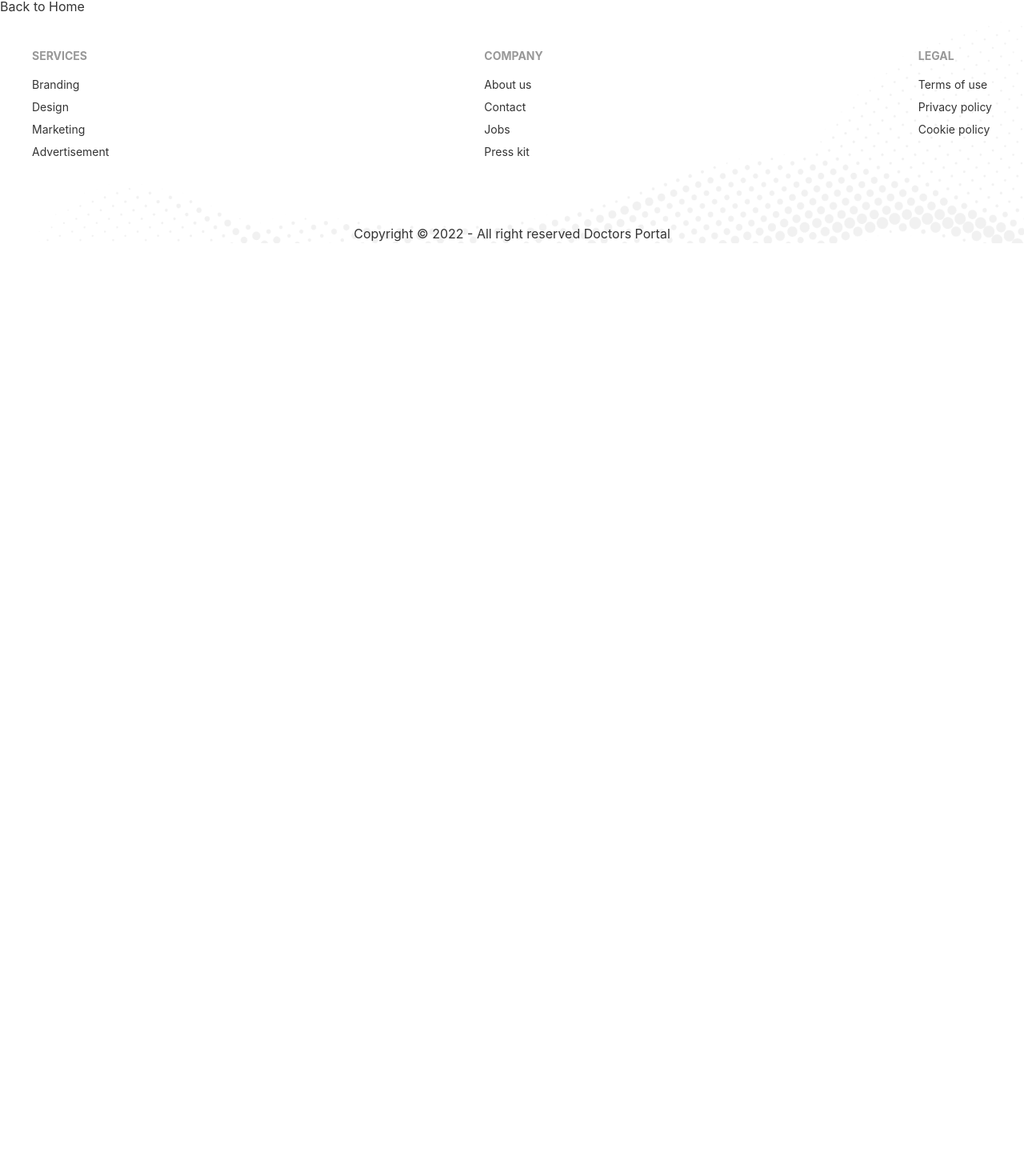
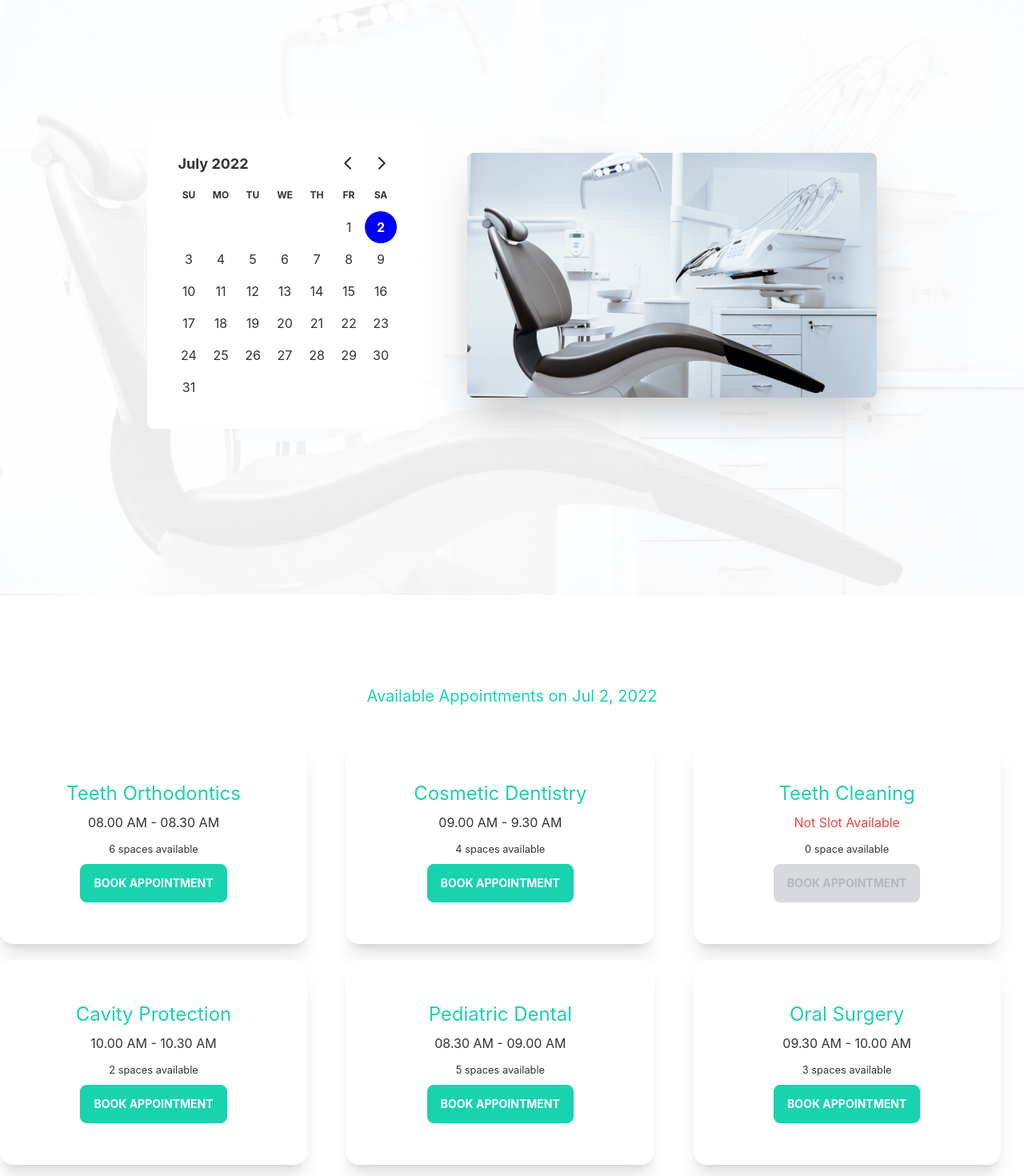
Before and after one commit to rashidul191/doctors-portal-client, a React (Create React App) app: page /appointment in a window 1280 px wide. Shown: the part 120-1590 px from the top of the page at 80% size. Before the commit the page ends 800 px from the top, so only its background shows below. Built offline with nearby package versions, Linux system fonts and the light colour scheme.

Commit message:
booking modal done

```diff
--- a/package.json
+++ b/package.json
@@ -7,7 +7,9 @@
     "@testing-library/react": "^13.3.0",
     "@testing-library/user-event": "^13.5.0",
     "daisyui": "^2.17.0",
+    "date-fns": "^2.28.0",
     "react": "^18.2.0",
+    "react-day-picker": "^8.0.7",
     "react-dom": "^18.2.0",
     "react-router-dom": "^6.3.0",
     "react-scripts": "5.0.1",
--- a/public/index.html
+++ b/public/index.html
@@ -24,7 +24,7 @@
       work correctly both with client-side routing and a non-root public URL.
       Learn how to configure a non-root public URL by running `npm run build`.
     -->
-    <title>React App</title>
+    <title>Doctor Portal</title>
   </head>
   <body>
     <noscript>You need to enable JavaScript to run this app.</noscript>
--- /dev/null
+++ b/public/services.json
@@ -0,0 +1,57 @@
+[
+    {
+      "_id": 1,
+      "name": "Teeth Orthodontics",
+      "slots": [
+        "08.00 AM - 08.30 AM",
+        "08.30 AM - 09.00 AM",
+        "09.00 AM - 9.30 AM",
+        "09.30 AM - 10.00 AM",
+        "10.00 AM - 10.30 AM",
+        "10.30 AM - 11.00 AM"
+      ]
+    },
+    {
+      "_id": 2,
+      "name": "Cosmetic Dentistry",
+      "slots": [
+        "09.00 AM - 9.30 AM",
+        "09.30 AM - 10.00 AM",
+        "10.00 AM - 10.30 AM",
+        "10.30 AM - 11.00 AM"
+      ]
+    },
+    {
+      "_id": 3,
+      "name": "Teeth Cleaning",
+      "slots": []
+    },
+    {
+      "_id": 4,
+      "name": "Cavity Protection",
+      "slots": [
+        "10.00 AM - 10.30 AM",
+        "10.30 AM - 11.00 AM"
+      ]
+    },
+    {
+      "_id": 5,
+      "name": "Pediatric Dental",
+      "slots": [
+        "08.30 AM - 09.00 AM",
+        "09.00 AM - 9.30 AM",
+        "09.30 AM - 10.00 AM",
+        "10.00 AM - 10.30 AM",
+        "10.30 AM - 11.00 AM"
+      ]
+    },
+    {
+      "_id": 6,
+      "name": "Oral Surgery",
+      "slots": [
+        "09.30 AM - 10.00 AM",
+        "10.00 AM - 10.30 AM",
+        "10.30 AM - 11.00 AM"
+      ]
+    }
+  ]
--- a/src/App.js
+++ b/src/App.js
@@ -4,20 +4,20 @@
 import Home from "./Pages/Home/Home/Home";
 import NotFound from "./Pages/Shared/NotFound/NotFound";
 import Login from "./Pages/Login/Login";
-import Footer from "./Pages/Shared/Footer/Footer";
+import Appointment from "./Pages/Appointment/Appointment";
 
 function App() {
   return (
-    <div>
+    <div className="max-w-7xl mx-auto">
       <Navbar></Navbar>
       <Routes>
         <Route path="/" element={<Home></Home>}></Route>
         <Route path="/home" element={<Home></Home>}></Route>
         <Route path="/login" element={<Login></Login>}></Route>
+        <Route path="/appointment" element={<Appointment></Appointment>}></Route>
 
         <Route path="*" element={<NotFound></NotFound>}></Route>
       </Routes>
-      <Footer></Footer>
     </div>
   );
 }
--- /dev/null
+++ b/src/Pages/Appointment/Appointment.js
@@ -0,0 +1,17 @@
+import React, { useState } from "react";
+import Footer from "../Shared/Footer/Footer";
+import AppointmentBanner from "./AppointmentBanner/AppointmentBanner";
+import AvailableAppointments from "./AvailableAppointments/AvailableAppointments";
+
+const Appointment = () => {
+    const [date, setDate] = useState(new Date());
+  return (
+    <>
+      <AppointmentBanner date={date} setDate={setDate}></AppointmentBanner>
+      <AvailableAppointments date={date}></AvailableAppointments>
+      <Footer></Footer>
+    </>
+  );
+};
+
+export default Appointment;
--- /dev/null
+++ b/src/Pages/Appointment/AppointmentBanner/AppointmentBanner.js
@@ -0,0 +1,30 @@
+import bannerChair from "../../../assets/images/chair.png";
+import { DayPicker } from "react-day-picker";
+import "react-day-picker/dist/style.css";
+import bannerImg from "../../../assets/images/bg.png";
+
+const AppointmentBanner = (props) => {
+  const { date, setDate } = props;
+  return (
+    <div
+      style={{
+        backgroundImage: `url(${bannerImg})`,
+        backgroundRepeat: "no-repeat",
+      }}
+      className="hero min-h-screen "
+    >
+      <div className="hero-content flex-col lg:flex-row-reverse">
+        <img
+          src={bannerChair}
+          className="max-w-sm md:max-w-lg rounded-lg shadow-2xl"
+          alt="Dentist Chair"
+        />
+        <div className="md:mr-10 bg-white p-4 rounded-lg">
+          <DayPicker mode="single" selected={date} onSelect={setDate} />
+        </div>
+      </div>
+    </div>
+  );
+};
+
+export default AppointmentBanner;
--- /dev/null
+++ b/src/Pages/Appointment/AvailableAppointments/AvailableAppointments.js
@@ -0,0 +1,39 @@
+import { format } from "date-fns";
+import React, { useEffect, useState } from "react";
+import BookingModal from "../BookingModal/BookingModal";
+import Service from "../Service/Service";
+
+const AvailableAppointments = ({ date }) => {
+  const [services, setServices] = useState([]);
+
+  const [treatment, setTreatment] = useState(null);
+
+  useEffect(() => {
+    fetch("services.json")
+      .then((res) => res.json())
+      .then((data) => {
+        setServices(data);
+      });
+  }, []);
+  return (
+    <section className="my-28">
+      <h2 className="text-center text-secondary text-xl">
+        Available Appointments on {format(date, "PP")}
+      </h2>
+      <div className="grid grid-cols-1 md:grid-cols-3 gap-5 sm:my-5 md:my-10">
+        {services.map((service) => (
+          <Service
+            key={service._id}
+            service={service}
+            setTreatment={setTreatment}
+          ></Service>
+        ))}
+      </div>
+      {
+        treatment && <BookingModal treatment={treatment}></BookingModal>
+      }
+    </section>
+  );
+};
+
+export default AvailableAppointments;
--- /dev/null
+++ b/src/Pages/Appointment/BookingModal/BookingModal.js
@@ -0,0 +1,29 @@
+import React from "react";
+
+const BookingModal = ({ treatment }) => {
+    const {name, slots} = treatment;
+  return (
+    <div>
+      <input type="checkbox" id="booking-modal" className="modal-toggle" />
+      <div className="modal modal-bottom sm:modal-middle">
+        <div className="modal-box">
+        <label for="booking-modal" className="btn btn-sm btn-circle absolute right-2 top-2">✕</label>
+          <h3 className="font-bold text-lg text-secondary">
+            Booking for : {name}
+          </h3>
+          <p className="py-4">
+            You've been selected for a chance to get one year of subscription to
+            use Wikipedia for free!
+          </p>
+          <div className="modal-action">
+            <label for="booking-modal" className="btn">
+              Yay!
+            </label>
+          </div>
+        </div>
+      </div>
+    </div>
+  );
+};
+
+export default BookingModal;
--- /dev/null
+++ b/src/Pages/Appointment/Service/Service.js
@@ -0,0 +1,38 @@
+import React from "react";
+
+const Service = (props) => {
+  const {service, setTreatment} = props;
+
+  const { name, slots } = service;
+  return (
+    <div className="card w-96 bg-base-100 shadow-xl text-center p-5">
+      <div className="card-body">
+        <h2 className="text-2xl text-secondary">{name}</h2>
+        <p>
+          {slots.length > 0 ? (
+            <span>{slots[0]}</span>
+          ) : (
+            <span className="text-red-500">Not Slot Available</span>
+          )}
+        </p>
+        <p>
+          <small>
+            {slots.length} {slots.length > 1 ? "spaces" : "space"} available
+          </small>
+        </p>
+        <div className="card-actions justify-center">
+          <label
+            onClick={() => setTreatment(service)}
+            disabled={slots.length === 0}
+            for="booking-modal"
+            className="btn btn-secondary font-bold text-white uppercase justify-center"
+          >
+            Book Appointment
+          </label>
+        </div>
+      </div>
+    </div>
+  );
+};
+
+export default Service;
--- a/src/Pages/Home/Banner/Banner.js
+++ b/src/Pages/Home/Banner/Banner.js
@@ -1,14 +1,22 @@
 import React from "react";
 import chair from "../../../assets/images/chair.png";
-import bannerImg from "../../../assets/images/bg.png"
+import bannerImg from "../../../assets/images/bg.png";
 
 const Banner = () => {
   return (
-    <div style={{
-        background: `url(${bannerImg})`
-    }} className=" hero min-h-screen ">
+    <div
+      style={{
+        background: `url(${bannerImg})`,
+        backgroundRepeat: "no-repeat",
+      }}
+      className=" hero min-h-screen "
+    >
       <div className="hero-content  flex-col lg:flex-row-reverse">
-        <img src={chair} className="max-w-sm md:max-w-lg rounded-lg shadow-2xl" alt="bg-img" />
+        <img
+          src={chair}
+          className="max-w-sm md:max-w-lg rounded-lg shadow-2xl"
+          alt="bg-img"
+        />
         <div>
           <h1 className="text-5xl font-bold">Your New Smile Starts Here</h1>
           <p className="py-6">
--- a/src/Pages/Home/Home/Home.js
+++ b/src/Pages/Home/Home/Home.js
@@ -5,16 +5,18 @@
 import Info from "../Info/Info";
 import MakeAppointment from "../MakeAppointment/MakeAppointment";
 import Services from "../Services/Services";
+import Footer from "../../Shared/Footer/Footer";
 
 const Home = () => {
   return (
-    <div className="md:px-12">
+    <div>
       <Banner></Banner>
       <Info></Info>
       <Services></Services>
       <MakeAppointment></MakeAppointment>
       <Testimonials></Testimonials>
       <ContactUs></ContactUs>
+      <Footer></Footer>
     </div>
   );
 };
```
Also changed, not shown: 1 other file (tests, documents, lock files or other folders).
